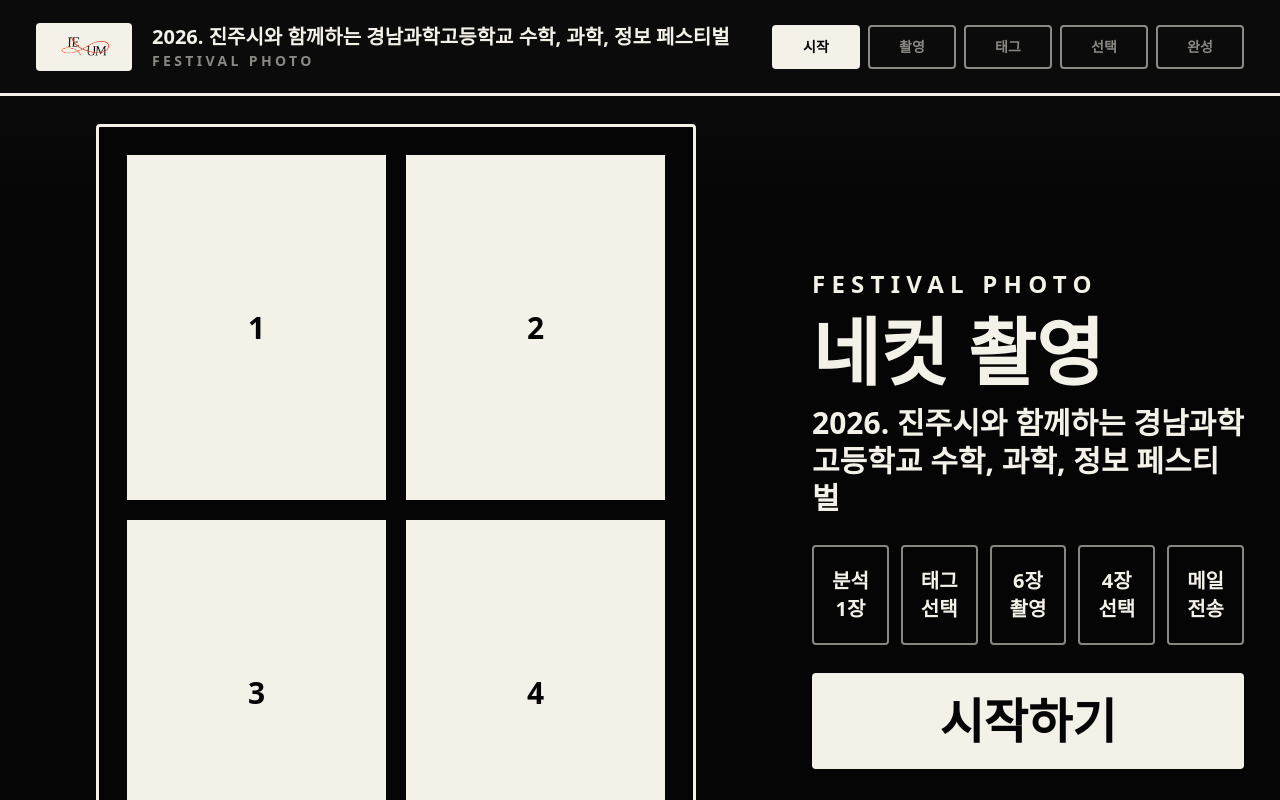
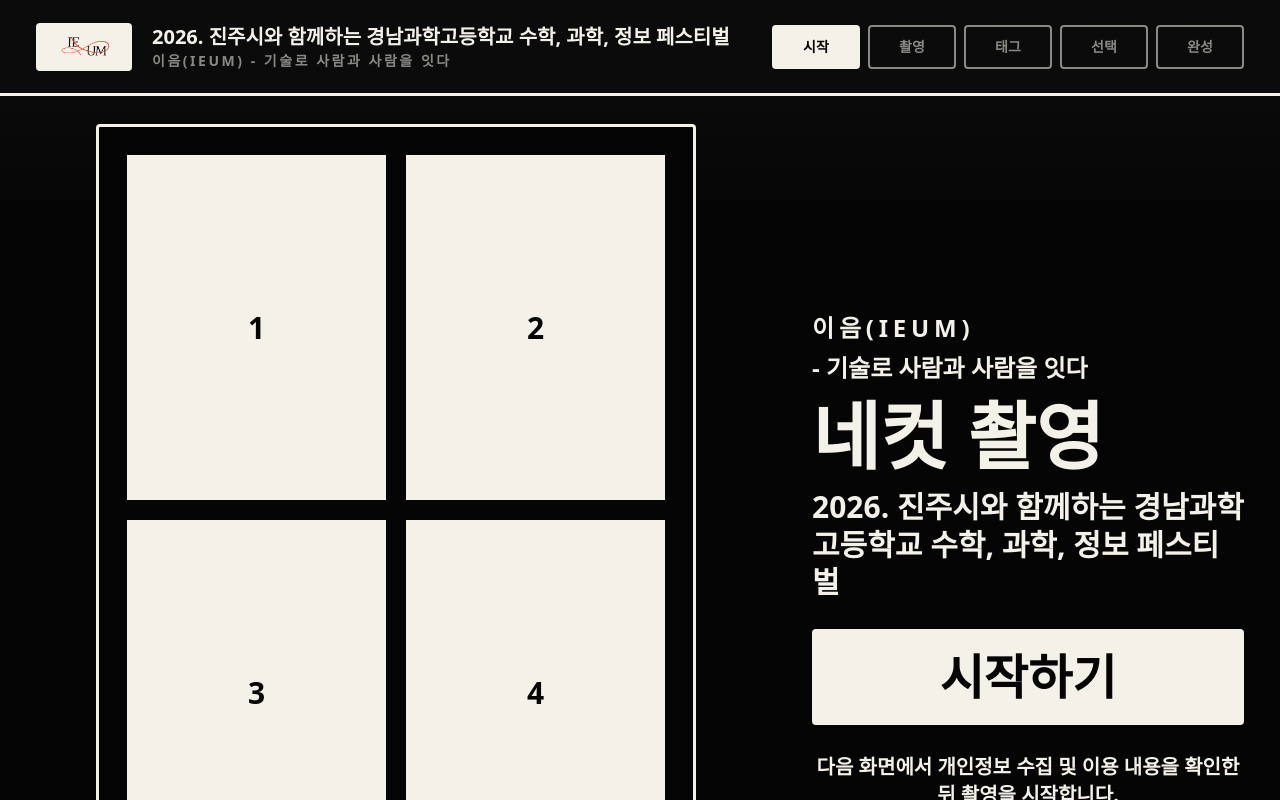
Before and after one commit to kkwjk2718/AI-for-Cut, a Next.js app: page / in a window 1280 px wide. Built offline with nearby package versions, Linux system fonts and the light colour scheme.

Commit message:
Update festival branding copy

```diff
--- a/app/layout.tsx
+++ b/app/layout.tsx
@@ -3,7 +3,7 @@ import "./globals.css";
 
 export const metadata: Metadata = {
   title: "AI 네컷 포토부스",
-  description: "경남과학고 수학과학페스티벌 AI 네컷 포토부스",
+  description: "2026. 진주시와 함께하는 경남과학고등학교 수학, 과학, 정보 페스티벌 AI 네컷 포토부스",
 };
 
 export default function RootLayout({
--- a/components/BoothApp.tsx
+++ b/components/BoothApp.tsx
@@ -48,6 +48,8 @@ const CATEGORY_LABELS: Record<KeywordCategory, string> = {
   effect: "효과",
 };
 const EVENT_TITLE = "2026. 진주시와 함께하는 경남과학고등학교 수학, 과학, 정보 페스티벌";
+const CLUB_NAME = "이음(IEUM)";
+const CLUB_SLOGAN = "- 기술로 사람과 사람을 잇다";
 const STAGE_LABELS = ["시작", "촬영", "태그", "선택", "완성"];
 const BACKGROUND_STAGES = [
   "선택한 태그 정리",
@@ -154,7 +156,9 @@ function KioskHeader({ step, onRestart }: { step: Step; onRestart: () => void })
         <img src="/brand/ieum-logo.png" alt="IEUM" className="h-12 w-24 object-contain" />
         <div className="min-w-0">
           <p className="safe-text truncate text-xl font-black">{EVENT_TITLE}</p>
-          <p className="text-sm font-black tracking-[0.24em] text-[#f4f1e8]/55">FESTIVAL PHOTO</p>
+          <p className="safe-text truncate text-sm font-black tracking-[0.18em] text-[#f4f1e8]/55">
+            {CLUB_NAME} {CLUB_SLOGAN}
+          </p>
         </div>
       </div>
 
@@ -278,8 +282,7 @@ function FramePreviewMockup() {
         {/* eslint-disable-next-line @next/next/no-img-element */}
         <img src="/brand/school-mark.png" alt="경남과학고등학교" className="h-20 w-20 rounded-full bg-[#f4f1e8] object-cover" />
         <div className="text-center">
-          <p className="text-lg font-black leading-tight text-[#f4f1e8]">경남과학고등학교</p>
-          <p className="mt-1 text-sm font-black tracking-[0.18em] text-[#f4f1e8]/62">FESTIVAL FRAME</p>
+          <p className="safe-text text-sm font-black leading-tight text-[#f4f1e8]">{EVENT_TITLE}</p>
         </div>
         {/* eslint-disable-next-line @next/next/no-img-element */}
         <img src="/brand/keuni-deuri-hands.png" alt="크니 드리" className="h-20 w-[110px] object-contain" />
@@ -943,17 +946,12 @@ export function BoothApp() {
 
               <div className="grid content-center gap-7">
                 <div className="grid gap-4">
-                  <p className="text-2xl font-black tracking-[0.26em] text-[#f4f1e8]/58">FESTIVAL PHOTO</p>
+                  <div className="grid gap-2">
+                    <p className="text-2xl font-black tracking-[0.2em] text-[#f4f1e8]/58">{CLUB_NAME}</p>
+                    <p className="safe-text text-2xl font-black text-[#f4f1e8]/68">{CLUB_SLOGAN}</p>
+                  </div>
                   <h1 className="safe-text text-[74px] font-black leading-[0.98]">네컷 촬영</h1>
                   <p className="safe-text max-w-[820px] text-3xl font-black leading-[1.25]">{EVENT_TITLE}</p>
-                </div>
-
-                <div className="grid grid-cols-5 gap-3 text-center">
-                  {["분석 1장", "태그 선택", "6장 촬영", "4장 선택", "메일 전송"].map((label) => (
-                    <div key={label} className="rounded-[4px] border-[2px] border-[#f4f1e8]/55 px-4 py-5 text-xl font-black">
-                      {label}
-                    </div>
-                  ))}
                 </div>
 
                 <KioskButton onClick={() => setStep("consent")} className="min-h-[128px] text-5xl">
--- a/lib/brevo.ts
+++ b/lib/brevo.ts
@@ -16,6 +16,9 @@ function isProduction(): boolean {
   return process.env.NODE_ENV === "production";
 }
 
+const EVENT_TITLE = "2026. 진주시와 함께하는 경남과학고등학교 수학, 과학, 정보 페스티벌";
+const CLUB_NAME = "이음(IEUM)";
+
 export function isBrevoConfigured(): boolean {
   return Boolean(process.env.BREVO_API_KEY?.trim() && process.env.BREVO_SENDER_EMAIL?.trim());
 }
@@ -27,7 +30,7 @@ export async function sendPhotoEmail({
 }: SendPhotoEmailOptions): Promise<SendPhotoEmailResult> {
   const apiKey = process.env.BREVO_API_KEY?.trim();
   const senderEmail = process.env.BREVO_SENDER_EMAIL?.trim();
-  const senderName = process.env.BREVO_SENDER_NAME?.trim() || "AI Photo Booth";
+  const senderName = process.env.BREVO_SENDER_NAME?.trim() || CLUB_NAME;
 
   if (!apiKey || !senderEmail) {
     if (isProduction()) {
@@ -49,9 +52,9 @@ export async function sendPhotoEmail({
         name: senderName,
       },
       to: [{ email: to }],
-      subject: "[경남과학고 수학과학페스티벌] AI 네컷사진을 보냅니다",
+      subject: `[${EVENT_TITLE}] AI 네컷사진을 보냅니다`,
       htmlContent:
-        "<p>AI 네컷 포토부스를 이용해 주셔서 감사합니다.</p><p>완성된 이미지를 첨부했습니다.</p>",
+        `<p>${EVENT_TITLE} AI 네컷 포토부스를 이용해 주셔서 감사합니다.</p><p>${CLUB_NAME}이 완성된 이미지를 첨부했습니다.</p>`,
       attachment: [
         {
           content: image.toString("base64"),
```
